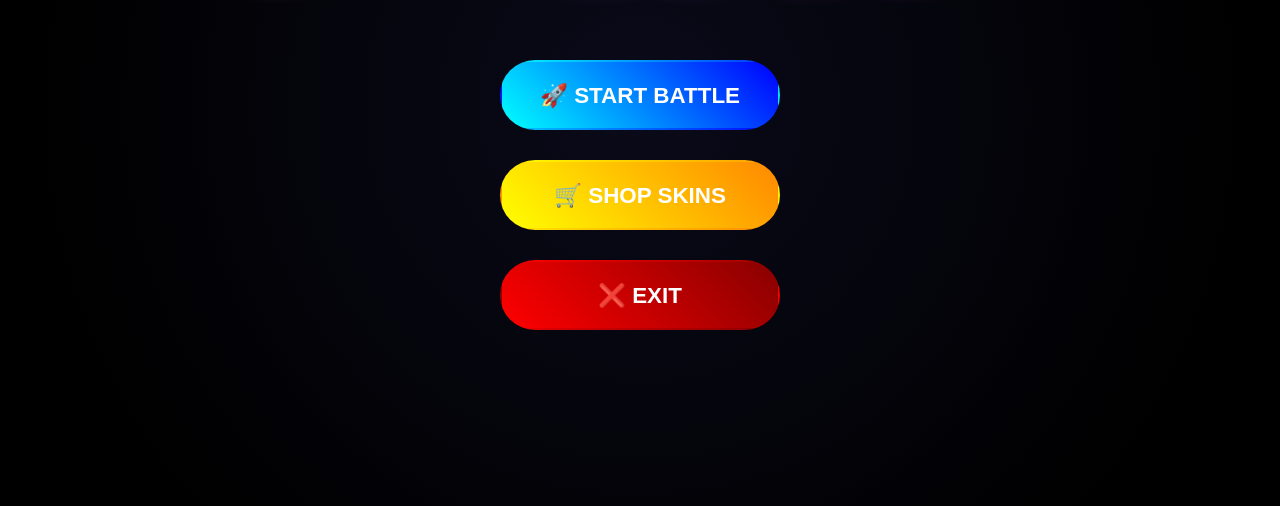
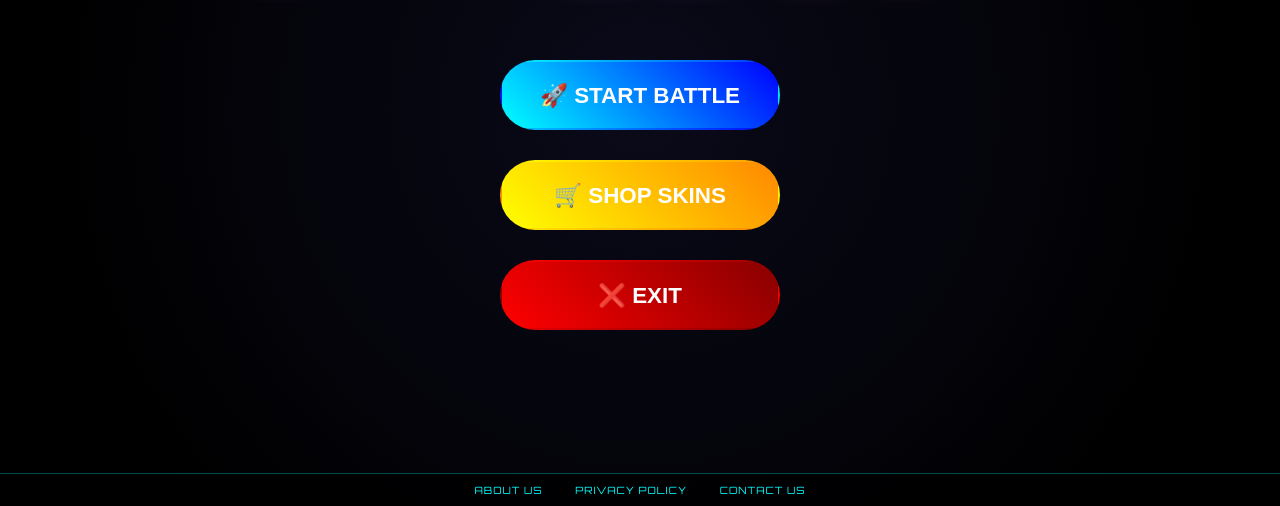
Before and after one commit to gmaker239-web/Simple-Jet---Space-Fighting, a plain HTML site: page index.html in a window 1280 px wide. Shown: the part 294-800 px from the top of the page. Drawn offline with Linux system fonts and the light colour scheme.

Commit message:
Update index.html

```diff
--- a/index.html
+++ b/index.html
@@ -521,5 +521,10 @@
 
 updateCoinDisplay();
 </script>
+  <footer class="site-footer">
+    <a href="about.html">About Us</a>
+    <a href="privacy.html">Privacy Policy</a>
+    <a href="contact.html">Contact Us</a>
+</footer>
 </body>
 </html>
```
